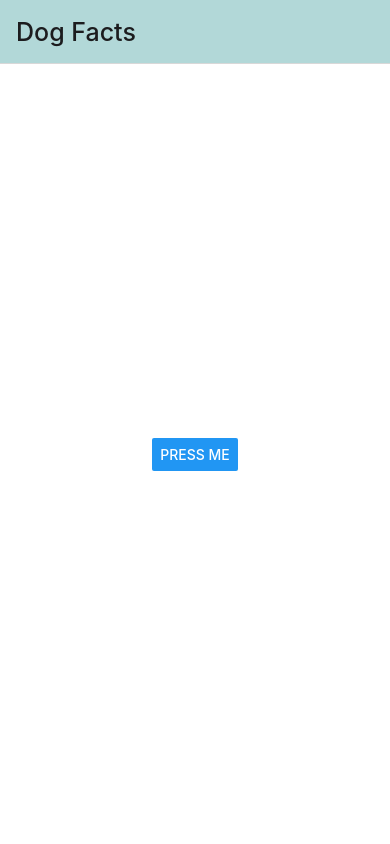
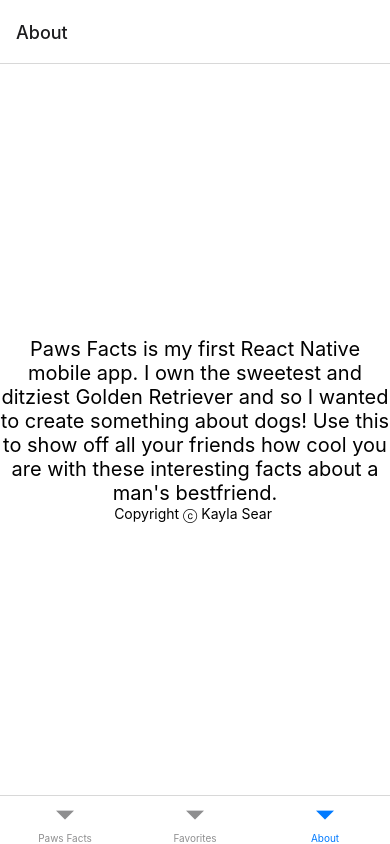
Before and after one commit to kaylasear/CodeFun, a React Native app in the folder DogFacts/: screen /About in a window 390 px wide. Before the commit this address had no page. Built offline with nearby package versions, Linux system fonts and the light colour scheme.

Commit message:
create bottom tab navigator - paws fact

```diff
--- a/DogFacts/App.js
+++ b/DogFacts/App.js
@@ -1,33 +1,15 @@
-import { StatusBar } from "expo-status-bar";
 import { NavigationContainer } from "@react-navigation/native";
 import { createNativeStackNavigator } from "@react-navigation/native-stack";
 import React, { useState } from "react";
-import { Alert, StyleSheet, Text, View, Button } from "react-native";
-import Header from "./components/Header";
-import { AppLoading, Asset, Font, Icon } from "expo";
-import { HomeScreen } from "./components/HomeScreen";
-
-const Stack = createNativeStackNavigator();
+import { StyleSheet, View } from "react-native";
+import MainTabNavigator from "./navigation/MainTabNavigator";
 
 export default class App extends React.Component {
   render() {
     return (
       <View style={styles.container}>
         <NavigationContainer>
-          <Stack.Navigator>
-            <Stack.Screen
-              name="Dog Facts"
-              component={HomeScreen}
-              options={{
-                headerStyle: {
-                  backgroundColor: "#b2d8d8",
-                },
-                headerTitleStyle: {
-                  fontSize: 25,
-                },
-              }}
-            />
-          </Stack.Navigator>
+          <MainTabNavigator />
         </NavigationContainer>
       </View>
     );
--- /dev/null
+++ b/DogFacts/components/AboutScreen.js
@@ -0,0 +1,39 @@
+import React from "react";
+import { StyleSheet, View, Text } from "react-native";
+
+export class AboutScreen extends React.Component {
+  current_year = new Date().getFullYear;
+
+  render() {
+    return (
+      <View style={styles.container}>
+        <Text style={styles.bodyText}>
+          Paws Facts is my first React Native mobile app. I own the sweetest and
+          ditziest Golden Retriever and so I wanted to create something about
+          dogs! Use this to show off all your friends how cool you are with
+          these interesting facts about a man's bestfriend.
+        </Text>
+        <Text>Copyright ⓒ Kayla Sear {this.current_year}</Text>
+      </View>
+    );
+  }
+}
+
+export default AboutScreen;
+
+const styles = StyleSheet.create({
+  container: {
+    flex: 1,
+    backgroundColor: "#fff",
+    alignItems: "center",
+    justifyContent: "center",
+  },
+  titleText: {
+    padding: 10,
+    fontSize: 70,
+  },
+  bodyText: {
+    fontSize: 20,
+    textAlign: "center",
+  },
+});
--- /dev/null
+++ b/DogFacts/components/FavoriteScreen.js
@@ -0,0 +1,31 @@
+import React from "react";
+import { StyleSheet, View, Text } from "react-native";
+
+export class FavoriteScreen extends React.Component {
+  render() {
+    return (
+      <View style={styles.container}>
+        <Text>My favorite facts</Text>
+      </View>
+    );
+  }
+}
+
+export default FavoriteScreen;
+
+const styles = StyleSheet.create({
+  container: {
+    flex: 1,
+    backgroundColor: "#fff",
+    alignItems: "center",
+    justifyContent: "center",
+  },
+  titleText: {
+    padding: 10,
+    fontSize: 70,
+  },
+  bodyText: {
+    fontSize: 20,
+    textAlign: "center",
+  },
+});
--- a/DogFacts/components/Header.js
+++ b/DogFacts/components/Header.js
@@ -2,7 +2,7 @@ import React from "react";
 import { Text } from "react-native";
 
 function Header() {
-  return <Text>Dog Facts App</Text>;
+  return <Text>Paws Facts App</Text>;
 }
 
 export default Header;
--- a/DogFacts/components/HomeScreen.js
+++ b/DogFacts/components/HomeScreen.js
@@ -1,7 +1,18 @@
 import React from "react";
-import { Button, StatusBar, StyleSheet, View, Text } from "react-native";
+import {
+  Button,
+  StatusBar,
+  StyleSheet,
+  View,
+  Text,
+  TouchableOpacity,
+} from "react-native";
+import { Icon } from "react-native-elements";
 
 export class HomeScreen extends React.Component {
+  static navigationOptions = {
+    title: "Paws Facts",
+  };
   state = {
     randomFactText: "",
     isLoading: true,
@@ -25,12 +36,18 @@ export class HomeScreen extends React.Component {
     return (
       <View style={styles.container}>
         <Text style={styles.bodyText}>{this.state.randomFactText}</Text>
+        <View style={styles.buttonContainer}>
+          <TouchableOpacity>
+            <Icon />
+          </TouchableOpacity>
           <Button
+            buttonStyle={styles.button}
             onPress={() => this.onPressClickMe()}
             title="Press me"
             accessibilityLabel="Click for a random dog fact"
             loading={this.state.isLoading ? true : false}
           />
+        </View>
         <StatusBar style="auto" />
       </View>
     );
@@ -54,4 +71,19 @@ const styles = StyleSheet.create({
     fontSize: 20,
     textAlign: "center",
   },
+  button: {
+    height: 50,
+    width: 200,
+  },
+  buttonContainer: {
+    alignItems: "flex-end",
+    bottom: 0,
+    flexDirection: "row",
+    justifyContent: "center",
+    left: 0,
+    padding: 20,
+    position: "absolute",
+    right: 0,
+    top: 0,
+  },
 });
--- /dev/null
+++ b/DogFacts/navigation/MainTabNavigator.js
@@ -0,0 +1,19 @@
+import React from "react";
+import { createBottomTabNavigator } from "@react-navigation/bottom-tabs";
+import HomeScreen from "../components/HomeScreen";
+import AboutScreen from "../components/AboutScreen";
+import FavoriteScreen from "../components/FavoriteScreen";
+
+const Tab = createBottomTabNavigator();
+
+function MyTabs() {
+  return (
+    <Tab.Navigator>
+      <Tab.Screen name="Paws Facts" component={HomeScreen} />
+      <Tab.Screen name="Favorites" component={FavoriteScreen} />
+      <Tab.Screen name="About" component={AboutScreen} />
+    </Tab.Navigator>
+  );
+}
+
+export default MyTabs;
```
Also changed, not shown: DogFacts/package.json (+9 -3 lines), 1 other file (tests, documents, lock files or other folders). Lines whose indentation alone changed are shown as unchanged.
